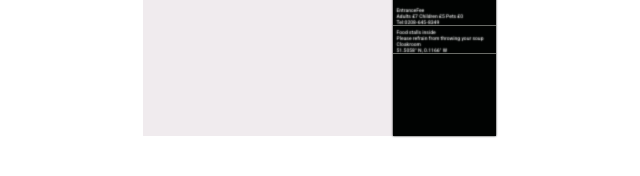
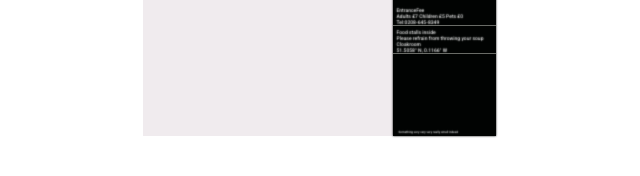
Before and after one commit to GalKJ/tpx_impact_challenge_fac26, a plain HTML site: page poster_challenge/poster.html in a window 1280 px wide. Shown: the part 522-698 px from the top of the page, 329-969 px from the left. Drawn offline with Linux system fonts and the light colour scheme.

Commit message:
add postion for item 10 p

```diff
--- a/poster_challenge/css/style.css
+++ b/poster_challenge/css/style.css
@@ -123,3 +123,12 @@ grid-column: 3 / 4;
     grid-row: 8 / 9;
     grid-column: 3 / 4;
     }
+
+#item-10-p {
+    color: transparent;
+    text-shadow: 0 0 1.5px white;
+    font-size: 3px;
+    position: relative;
+    top: 74px;
+    left: 6px;
+}
--- a/poster_challenge/poster.html
+++ b/poster_challenge/poster.html
@@ -43,7 +43,9 @@
         </p>
       </div>
       <div id="item-9" class="items"></div>
-      <div id="item-10" class="items"></div>
+      <div id="item-10" class="items">
+        <p id="item-10-p">Something very very very really small indeed</p>
+      </div>
     </div>
   </body>
 </html>
```
